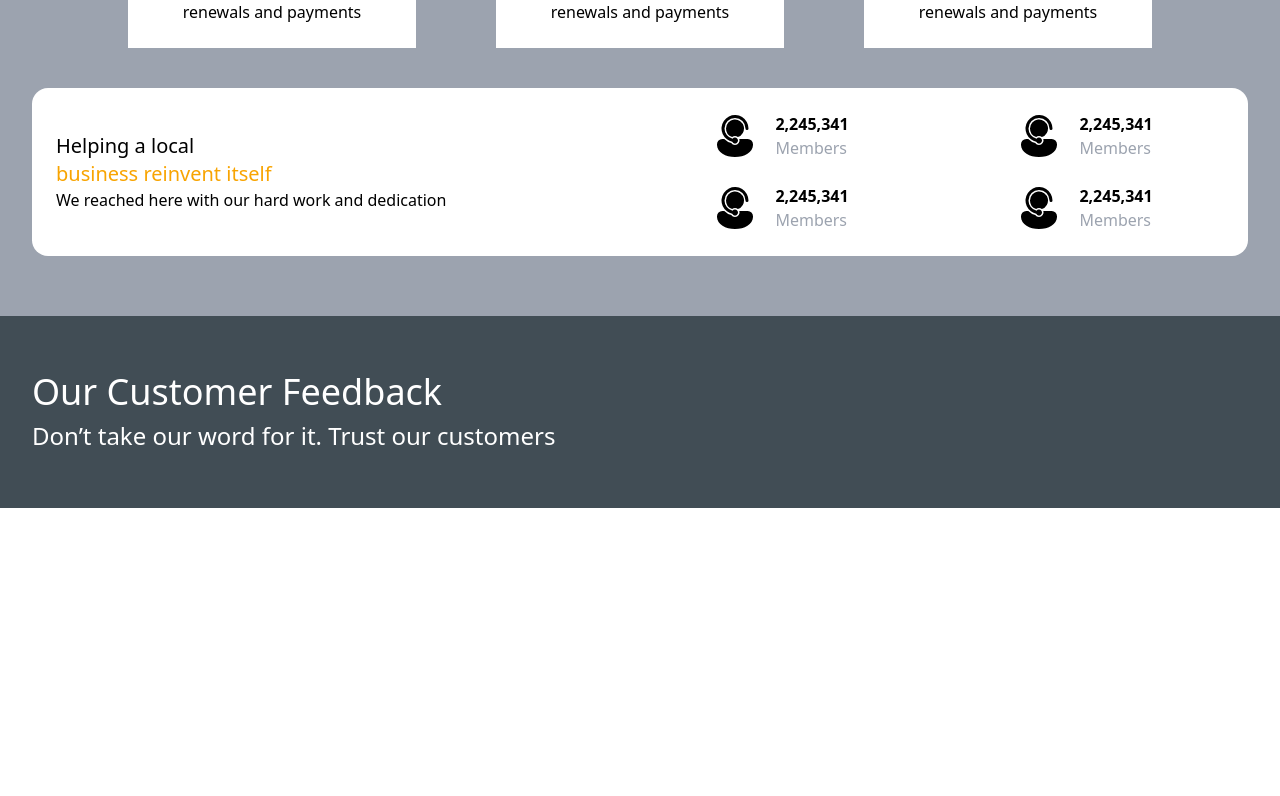
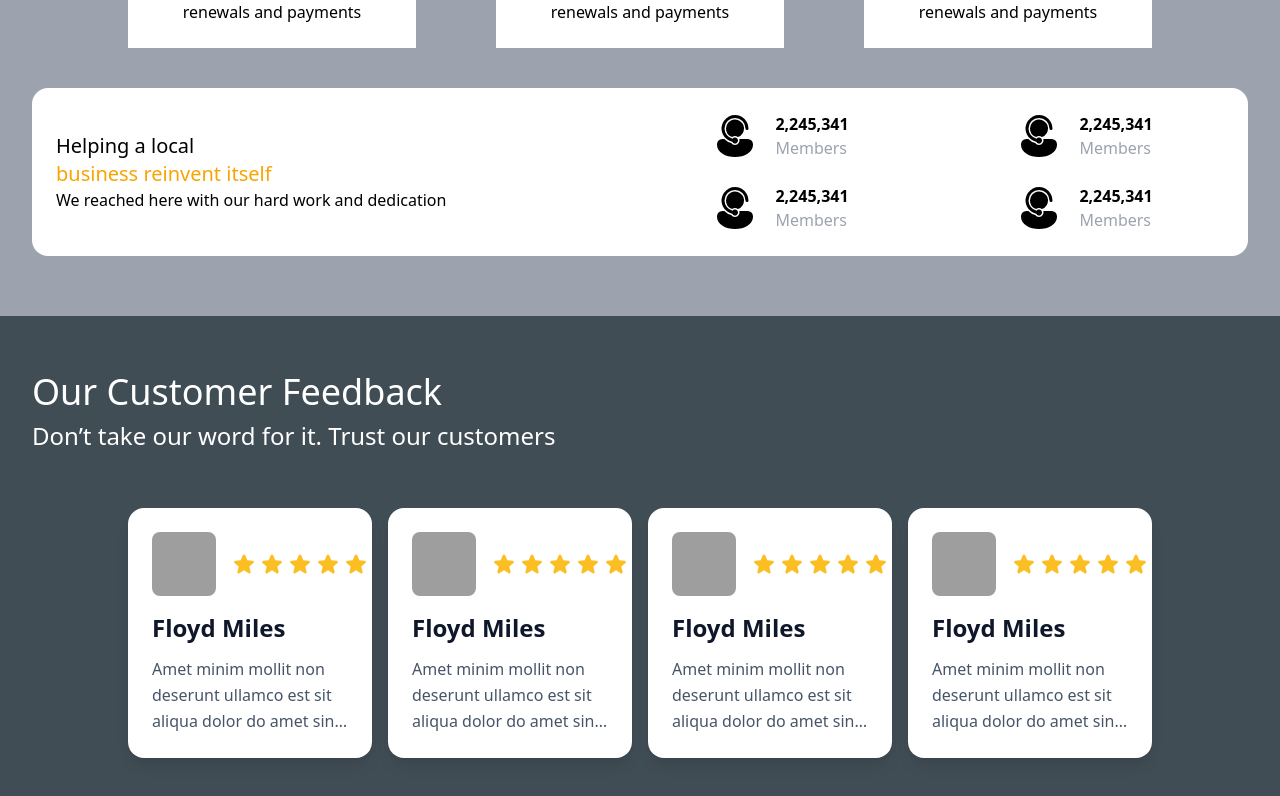
Before and after one commit to AchmadSae/travels-FE, a Nuxt app: page / in a window 1280 px wide. Shown: the part 1284-2080 px from the top of the page. Before the commit the page ends 1792 px from the top, so only its background shows below. Built offline with nearby package versions, Linux system fonts and the light colour scheme; grey boxes are pictures that could not be loaded.

Commit message:
customer feedback

```diff
--- a/app/pages/index.vue
+++ b/app/pages/index.vue
@@ -95,13 +95,57 @@
       </div>
     </div>
     <div class="bg-[#414D55] w-full text-white">
-      <div class="flex justify-between max-w-7xl mx-auto px-4 sm:px-6 lg:px-8 lg:py-14">
-        <div class="flex flex-col gap-2">
-          <div class="text-2xl md:text-4xl">
-            Our Customer Feedback
+      <div class="flex gap-14 flex-col max-w-7xl mx-auto px-4 sm:px-6 lg:px-8 lg:py-14">
+        <div class="flex justify-between">
+          <div class="flex flex-col gap-2">
+            <div class="text-2xl md:text-4xl">
+              Our Customer Feedback
+            </div>
+            <div class="text-lg md:text-2xl">
+              Don’t take our word for it. Trust our customers
+            </div>
           </div>
-          <div class="text-lg md:text-2xl">
-            Don’t take our word for it. Trust our customers
+          <!-- Navigator in here -->
+        </div>
+        <div class="grid grid-cols-4 gap-4 max-w-5xl justify-center items-center mx-auto">
+          <div
+            v-for="value in [1, 1, 1, 1]"
+            :key="value"
+            class="bg-white rounded-2xl shadow-lg p-6 max-w-sm w-full"
+          >
+            <div class="flex items-center gap-4 mb-4">
+              <NuxtImg
+                src="https://i.redd.it/e3zaq33rfn791.jpg"
+                class="w-16 h-16 rounded-lg object-cover"
+              />
+
+              <div class="flex gap-1 text-amber-400">
+                <svg
+                  v-for="value in [1, 1, 1, 1, 1]"
+                  :key="value"
+                  xmlns="http://www.w3.org/2000/svg"
+                  viewBox="0 0 24 24"
+                  fill="currentColor"
+                  class="w-6 h-6"
+                  value
+                >
+                  <path
+                    fill-rule="evenodd"
+                    d="M10.788 3.21c.448-1.077 1.976-1.077 2.424 0l2.082 5.007 5.404.433c1.164.093 1.636 1.545.749 2.305l-4.117 3.527 1.257 5.273c.271 1.136-.964 2.033-1.96 1.425L12 18.354 7.373 21.18c-.996.608-2.231-.29-1.96-1.425l1.257-5.273-4.117-3.527c-.887-.76-.415-2.212.749-2.305l5.404-.433 2.082-5.007Z"
+                    clip-rule="evenodd"
+                  />
+                </svg>
+              </div>
+            </div>
+
+            <h3 class="text-2xl font-bold text-slate-900 mb-3">
+              Floyd Miles
+            </h3>
+
+            <p class="text-slate-600 text-base leading-relaxed line-clamp-3">
+              Amet minim mollit non deserunt ullamco est sit aliqua dolor do amet
+              sint. Velit officia consequat duis enim v...
+            </p>
           </div>
         </div>
       </div>
```
